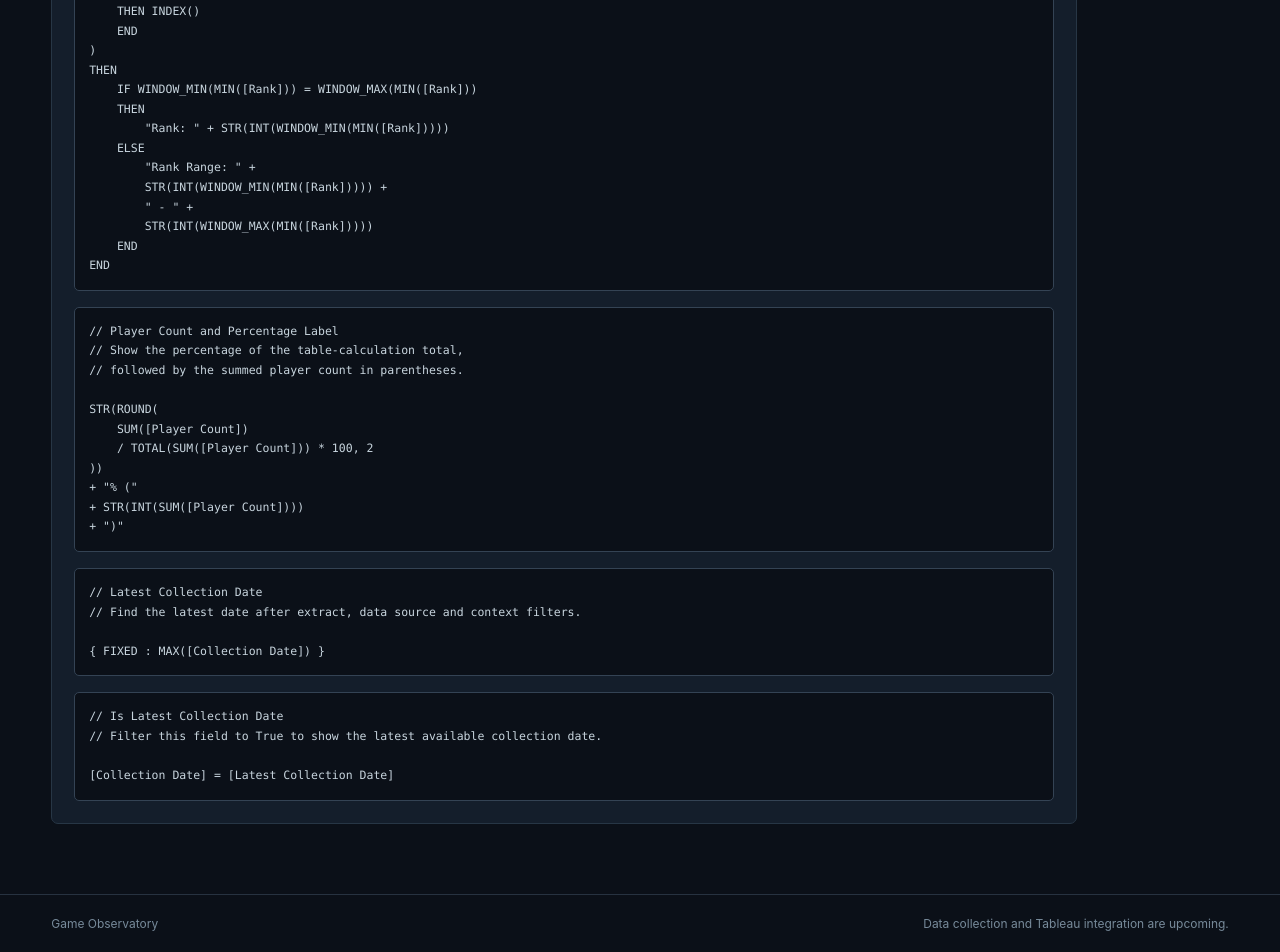
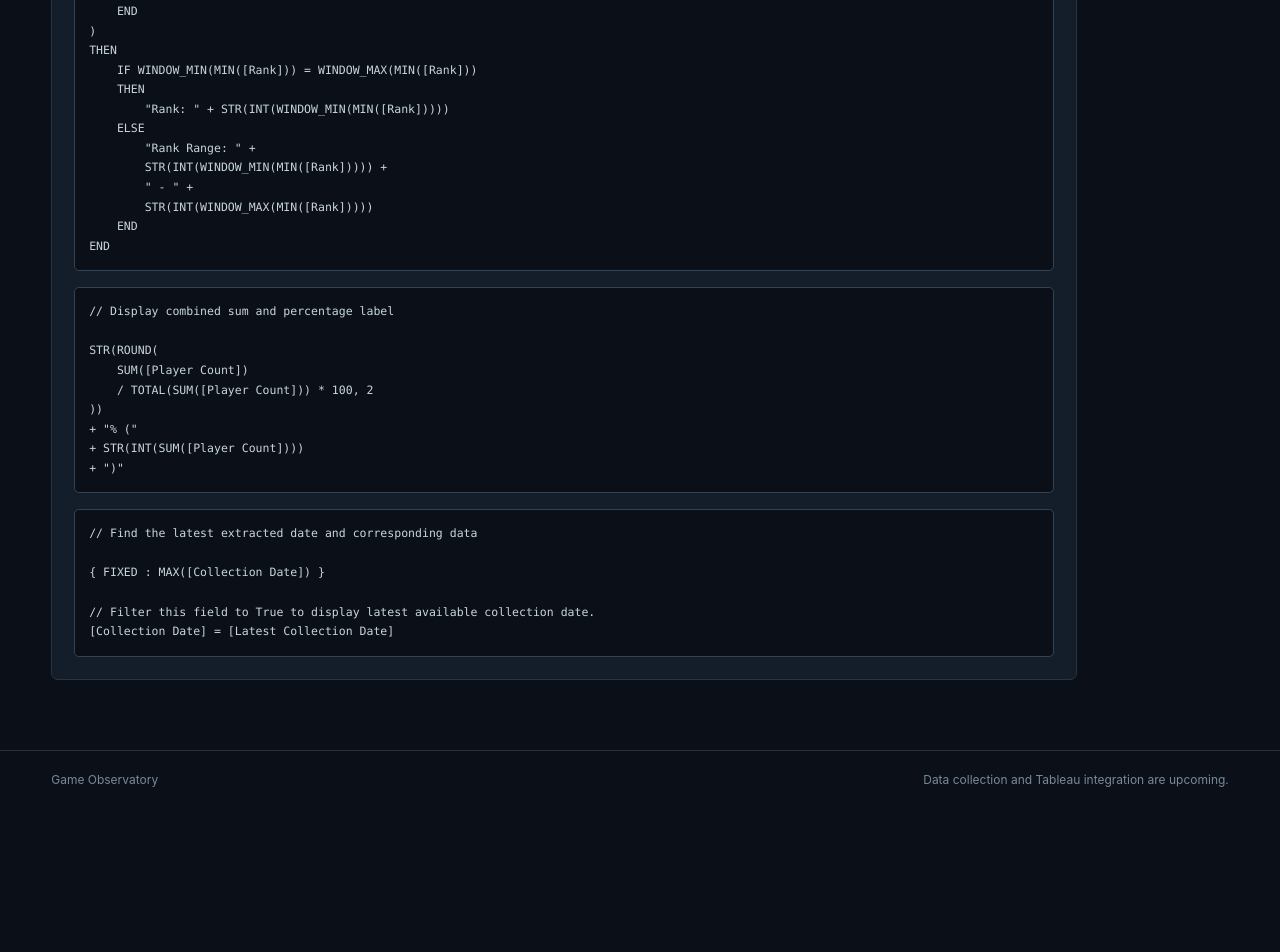
Before and after one commit to qatalyse/Game-Observatory, a React (Vite) app in the folder frontend/: page / in a window 1280 px wide. Shown: the part 1457-2409 px from the top of the page. After the commit the page ends 2265 px from the top, so only its background shows below. Built offline with nearby package versions, Linux system fonts and the light colour scheme.

Commit message:
Simplify Tableau comments and combine latest-date reference snippets

```diff
--- a/frontend/src/TableauCalculations.tsx
+++ b/frontend/src/TableauCalculations.tsx
@@ -1,5 +1,4 @@
-const rankRangeCalculation = `// Rank Range Label
-// Display highest and lowest rankings cross markets
+const rankRangeCalculation = `// Display highest and lowest rankings cross markets
 
 IF MIN([Rank]) = WINDOW_MAX(MIN([Rank]))
 AND INDEX() = WINDOW_MIN(
@@ -19,9 +18,7 @@ THEN
     END
 END`;
 
-const playerCountPercentageCalculation = `// Player Count and Percentage Label
-// Show the percentage of the table-calculation total,
-// followed by the summed player count in parentheses.
+const playerCountPercentageCalculation = `// Display combined sum and percentage label
 
 STR(ROUND(
     SUM([Player Count])
@@ -31,14 +28,11 @@ STR(ROUND(
 + STR(INT(SUM([Player Count])))
 + ")"`;
 
-const latestCollectionDateCalculation = `// Latest Collection Date
-// Find the latest date after extract, data source and context filters.
+const latestCollectionDateCalculation = `// Find the latest extracted date and corresponding data
 
-{ FIXED : MAX([Collection Date]) }`;
+{ FIXED : MAX([Collection Date]) }
 
-const isLatestCollectionDateCalculation = `// Is Latest Collection Date
-// Filter this field to True to show the latest available collection date.
-
+// Filter this field to True to display latest available collection date.
 [Collection Date] = [Latest Collection Date]`;
 
 export default function TableauCalculations() {
@@ -53,8 +47,7 @@ export default function TableauCalculations() {
       <div className="calculation-body">
         <pre tabIndex={0} aria-label="Rank Range Label calculation"><code>{rankRangeCalculation}</code></pre>
         <pre tabIndex={0} aria-label="Player Count and Percentage Label calculation"><code>{playerCountPercentageCalculation}</code></pre>
-        <pre tabIndex={0} aria-label="Latest Collection Date calculation"><code>{latestCollectionDateCalculation}</code></pre>
-        <pre tabIndex={0} aria-label="Is Latest Collection Date calculation"><code>{isLatestCollectionDateCalculation}</code></pre>
+        <pre tabIndex={0} aria-label="Latest collection date and filter calculations"><code>{latestCollectionDateCalculation}</code></pre>
       </div>
     </section>
   );
```
